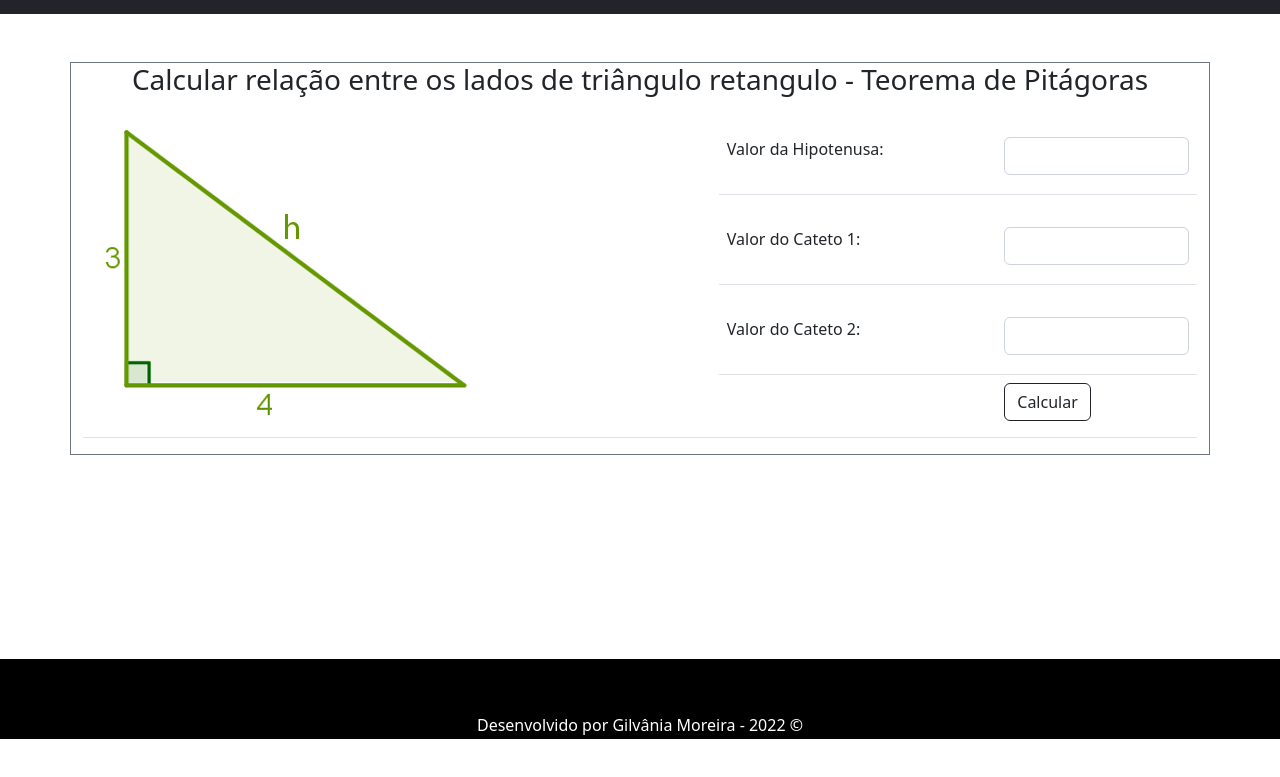
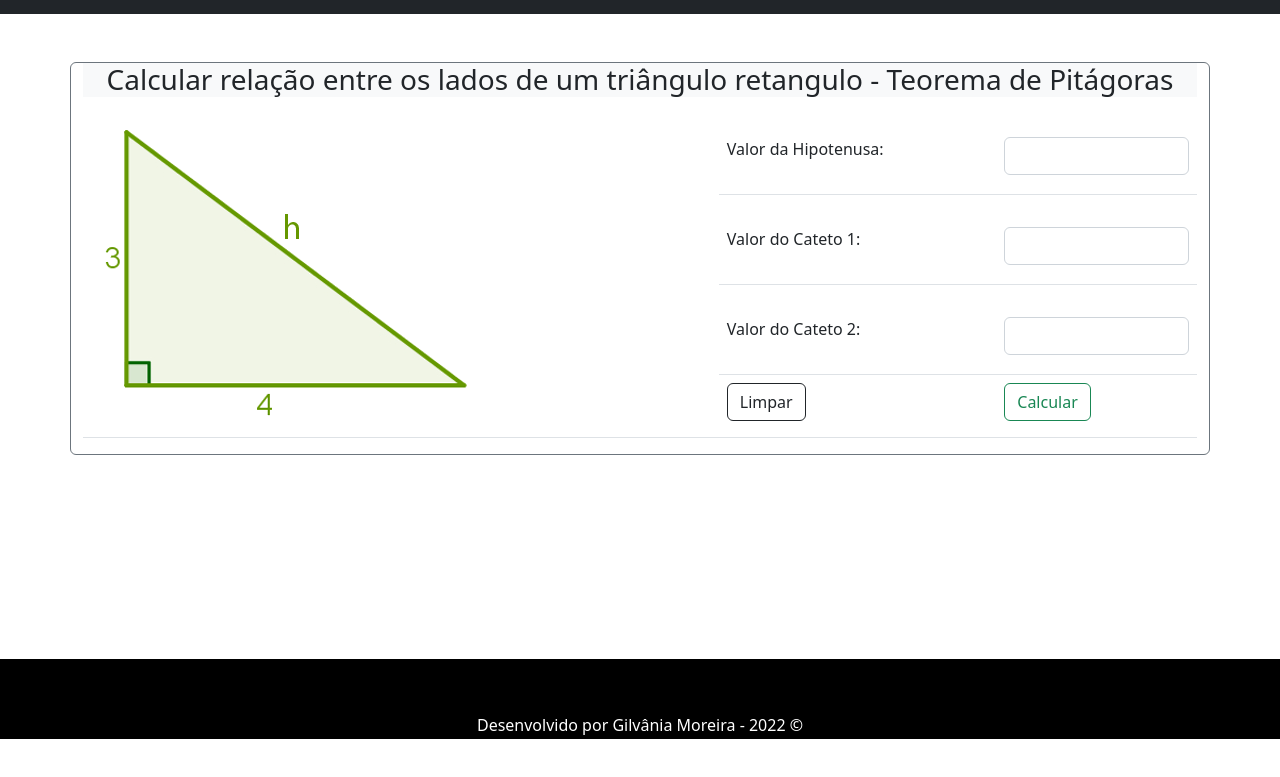
Before and after one commit to GilvaniaMoreira/calculadora-pitagoras, a website: page frontend/index.html in a window 1280 px wide. Shown: the part 61-838 px from the top of the page. Drawn offline with nearby package versions, Linux system fonts and the light colour scheme.

Commit message:
Add botão limpar calculadora

```diff
--- a/frontend/index.html
+++ b/frontend/index.html
@@ -24,9 +24,9 @@
 
 
 
-    <div class="container mt-5 border border-secondary">
-        <div class="text-center">
-            <h3>Calcular relação entre os lados de triângulo retangulo - Teorema de Pitágoras</h3>
+    <div class="container mt-5 border border-secondary rounded">
+        <div class="text-center bg-light">
+            <h3>Calcular relação entre os lados de um triângulo retangulo - Teorema de Pitágoras</h3>
         </div>
 
         <form action="calcular" method="post" class="">
@@ -54,9 +54,10 @@
                         </td>
                     </tr>
                     <tr>
-                        <td></td>
                         <td>
-                            <button type="button" class="btn btn-outline-dark  ">Calcular</button>
+                            <input type="reset" value="Limpar" class="btn btn-outline-dark">
+                        <td>
+                            <button type="button" class="btn btn-outline-success">Calcular</button>
                         </td>
                     </tr>
                 </tbody>
```
